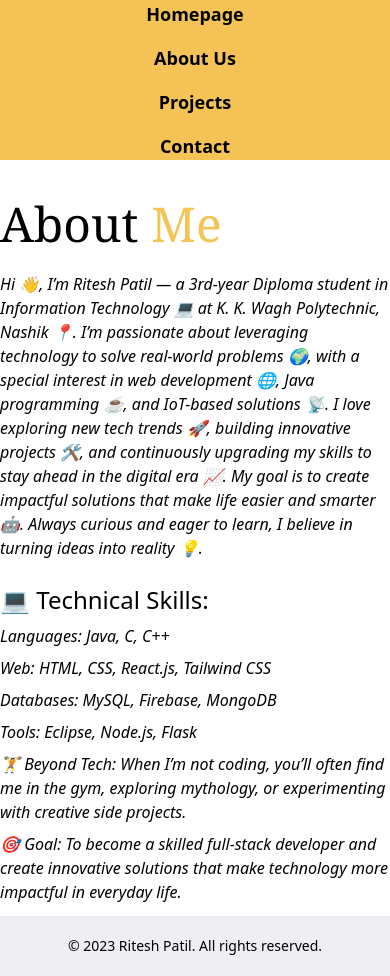
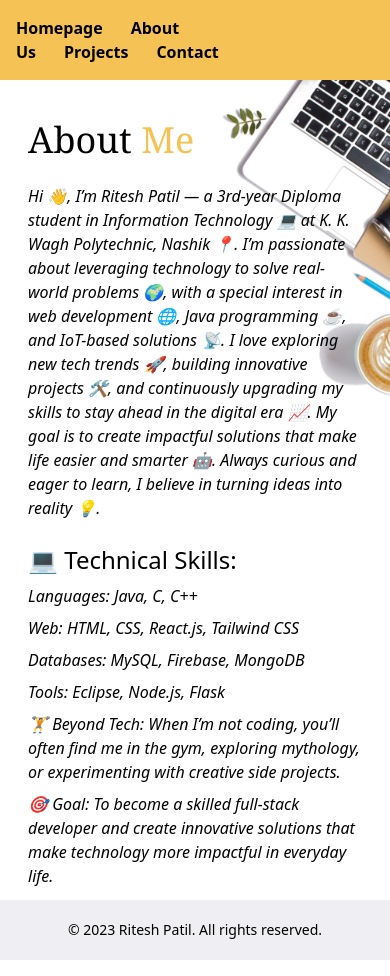
Before and after one commit to RiteshPatil1210/Portfolio, a React (Vite) app: page /aboutus in a window 390 px wide. Built offline with nearby package versions, Linux system fonts and the light colour scheme.

Commit message:
Portfolio

```diff
--- a/src/components/Navbar.jsx
+++ b/src/components/Navbar.jsx
@@ -2,13 +2,13 @@ import React from 'react';
 
 function Navbar() {
   return (
-    <div className='bg-[rgb(245,195,85)] text-black md:p-8'> {/* Adjust padding for all screens */}
-      <div className='container mx-auto flex flex-col md:flex-row justify-end items-center gap-4 md:gap-10'>
+    <div className='bg-[rgb(245,195,85)] text-black md:p-8 p-4'>
+      <div className='container mx-auto md:flex flex-col md:flex-row justify-end items-center md:gap-10 '>
         {/* Navigation Links */}
-        <a href="/Homepage" className='block text-center text-lg font-bold md: md:font-normal hover:underline'>Homepage</a>
-        <a href="/Aboutus" className='block text-center text-lg font-bold md: md:font-normal hover:underline'>About Us</a>
-        <a href="/Projects" className='block text-center text-lg font-bold  md:font-normal hover:underline'>Projects</a>
-        <a href="/Contact" className='block text-center text-lg font-bold md:font-normal hover:underline'>Contact</a>
+        <a href="/Homepage" className='mb:block mb:text-center md:text-lg font-bold md: md:font-normal hover:underline pr-7'>Homepage</a>
+        <a href="/Aboutus" className='mb:block mb:text-center md:text-lg font-bold md: md:font-normal hover:underline pr-7'>About Us</a>
+        <a href="/Projects" className='mb:block mb:text-center md:text-lg font-bold  md:font-normal hover:underline pr-7'>Projects</a>
+        <a href="/Contact" className='mb:block mb:text-center md:text-lg font-bold md:font-normal hover:underline '>Contact</a>
       </div>
     </div>
   );
--- a/src/pages/Aboutus.jsx
+++ b/src/pages/Aboutus.jsx
@@ -3,11 +3,12 @@ import React from 'react'
 
 function Aboutus() {
   return (
-    <div className="md:bg-[url('/public/bg.jpg')] md:h-170 md:w-full md:bg-cover " >
+    <div className="md:bg-[url('/public/bg.jpg')] md:h-170 md:w-full md:bg-cover w-full bg-[url('/src/assets/Image/Mobilebg.jpeg')] bg-cover">
 
-      <div className='md:pr-150 md:pl-15 pt-10'>
-<h1 className='font-serif text-5xl md:font-lightbold'>About <span className='text-[rgb(245,195,85)]'>Me </span></h1>
-<p className=' pt-6 md:pr-4 md:font-serif md:text-xl italic'>Hi 👋, I’m Ritesh Patil — a 3rd-year Diploma student in Information Technology 💻 at K. K. Wagh Polytechnic, Nashik 📍. I’m passionate about leveraging technology to solve real-world problems 🌍, with a special interest in web development 🌐, Java programming ☕, and IoT-based solutions 📡.
+
+      <div className='md:pr-150 md:pl-15 pt-10 pr-7 pl-7'>
+<h1 className='font-serif md:text-5xl text-4xl md:font-lightbold'>About <span className='text-[rgb(245,195,85)]'>Me </span></h1>
+<p className=' pt-6 md:pr-4 md:font-serif md:text-xl italic '>Hi 👋, I’m Ritesh Patil — a 3rd-year Diploma student in Information Technology 💻 at K. K. Wagh Polytechnic, Nashik 📍. I’m passionate about leveraging technology to solve real-world problems 🌍, with a special interest in web development 🌐, Java programming ☕, and IoT-based solutions 📡.
 I love exploring new tech trends 🚀, building innovative projects 🛠️, and continuously upgrading my skills to stay ahead in the digital era 📈. My goal is to create impactful solutions that make life easier and smarter 🤖. Always curious and eager to learn, I believe in turning ideas into reality 💡.
 </p>
 <h1 className='pt-6 text-2xl '>💻 Technical Skills:</h1>
```
Also changed, not shown: src/assets/Image/Mobilebg.jpeg (added).
